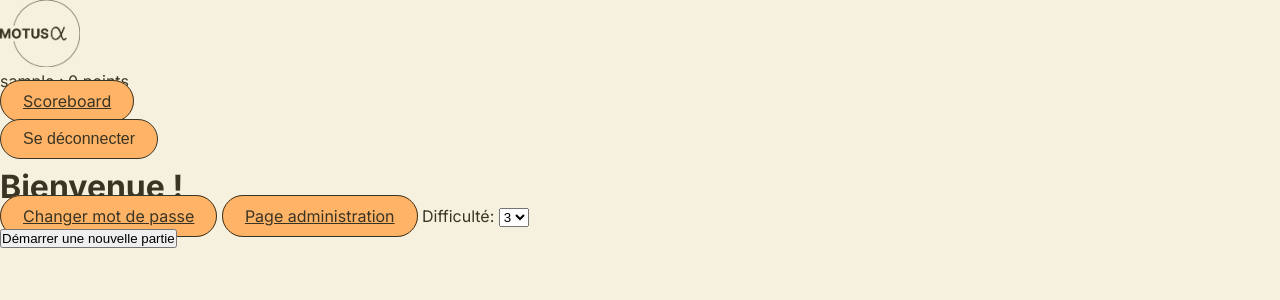
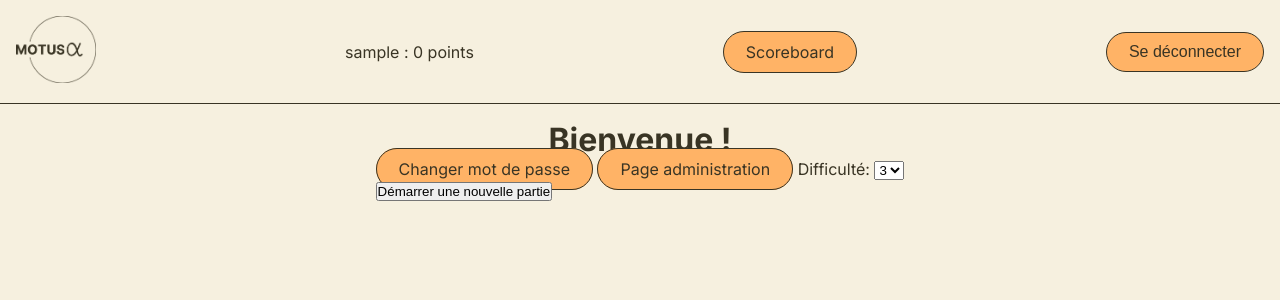
Before and after one commit to KDerec/Motus, a Django app: page / in a window 1280 px wide. Shown: the top 300 px of the page. Run offline with Django 5.2, Linux system fonts and the light colour scheme; the visitor is signed in with stand-in values (Sample User, id 1).

Commit message:
💄 Modify main and header style

```diff
--- a/static/css/styles.css
+++ b/static/css/styles.css
@@ -18,6 +18,28 @@ html {
     font-family: 'Inter', sans-serif;
     background-color: var(--color1);
     color: var(--color4);
+}
+
+a {
+    text-decoration: none;
+    color: inherit;
+}
+
+main {
+    margin: 1rem;
+    display: flex;
+    flex-direction: column;
+    align-items: center;
+}
+
+#header {
+    display: flex;
+    align-items: center;
+    justify-content: space-between;
+    border-bottom: solid;
+    border-width: 1px;
+    padding: 1rem;
+    gap: 1rem;
 }
 
 .buttons {
```
